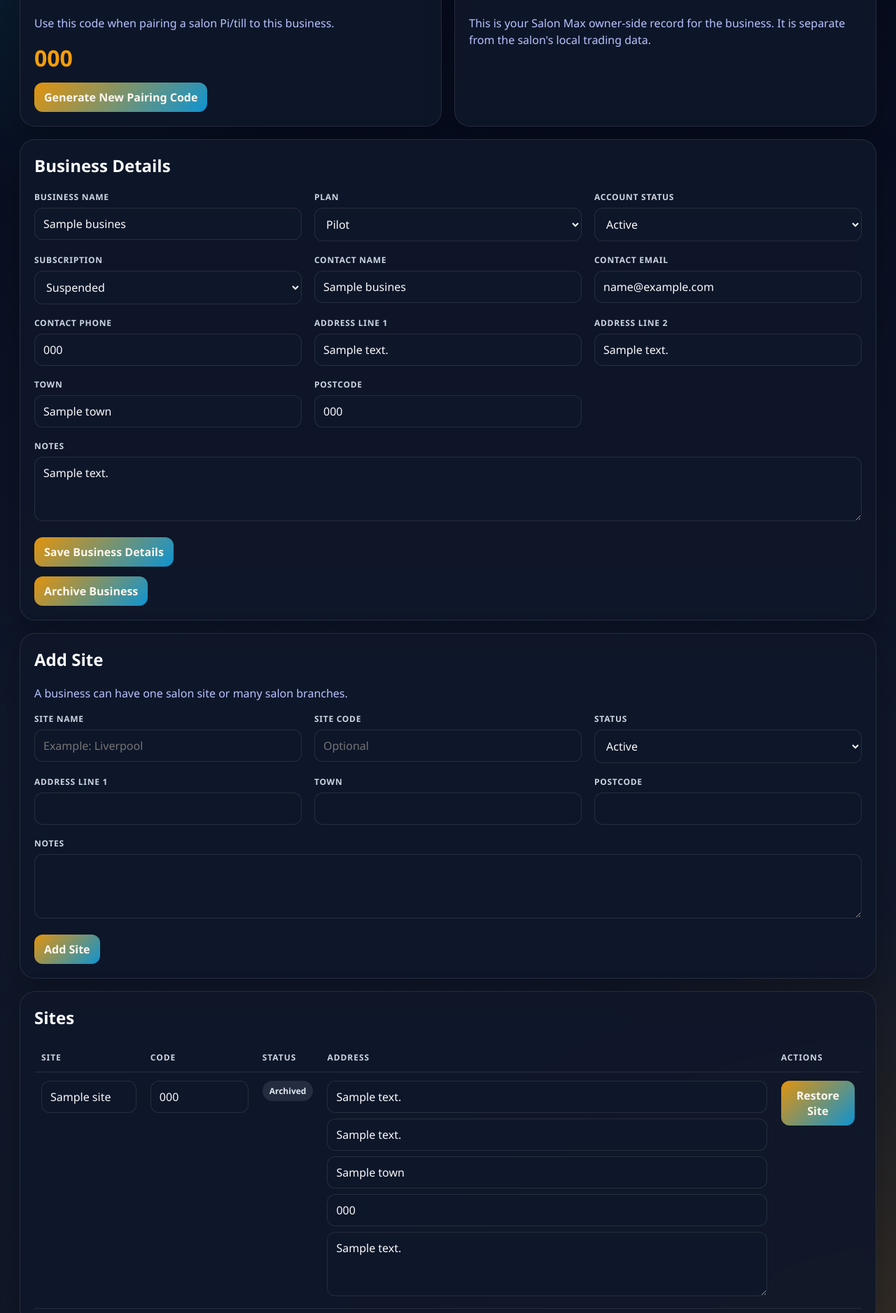
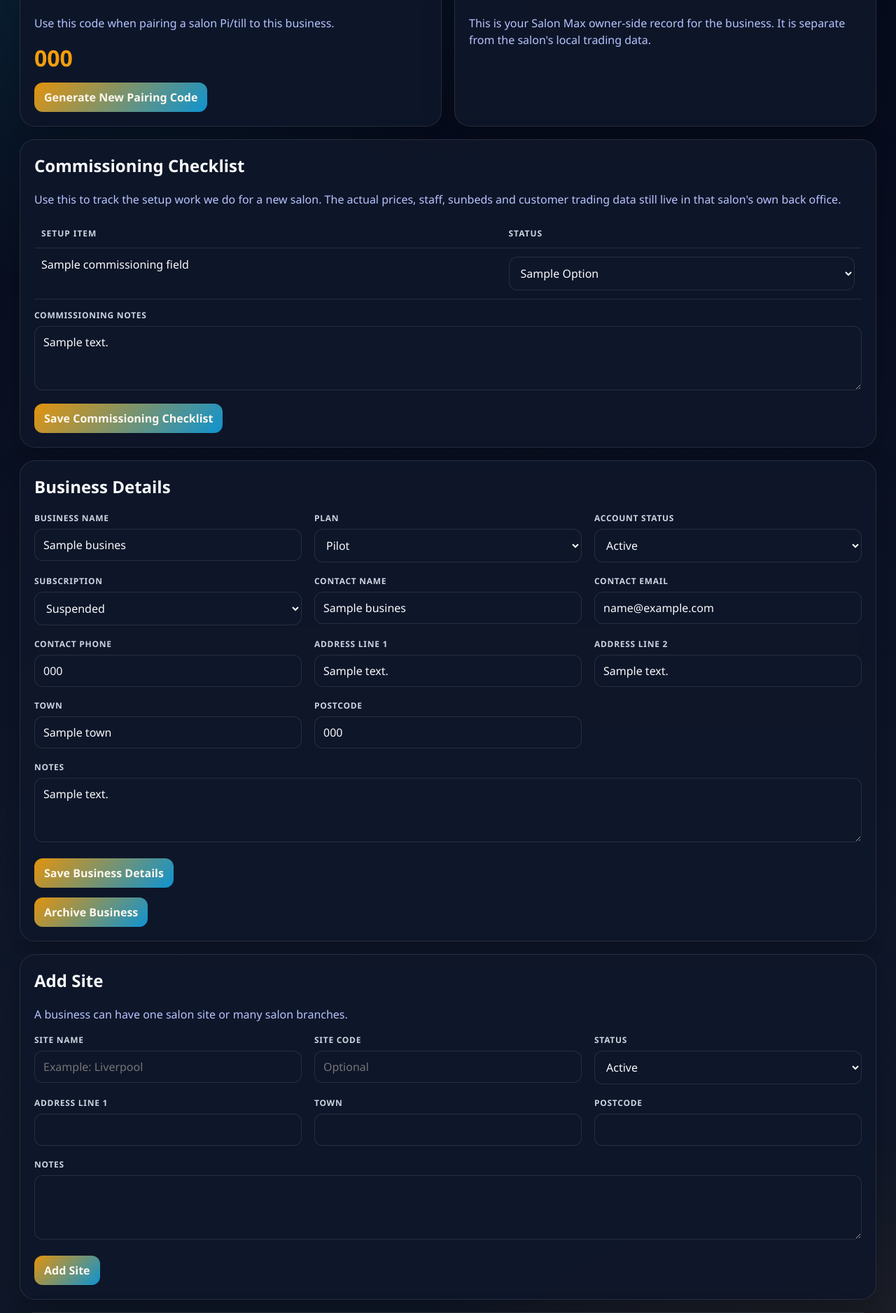
Before and after one commit to benparker1984/salon-max-platform, a Flask app: template templates/business.html in a window 1280 px wide. Shown: the part 579-2456 px from the top of the page at 70% size. Run offline with Flask 3, Linux system fonts and the light colour scheme; the visitor is signed in with stand-in values (Sample User, id 1); the template is opened without the code that fills it: most values are stand-ins (such as "Sample title", 1, 10 or a date in 2020); data that the repository does not hold is empty; some libraries are stand-ins or nearby versions.

Commit message:
Add files via upload

```diff
--- a/templates/business.html
+++ b/templates/business.html
@@ -26,6 +26,42 @@
         <h2>Provider Notes</h2>
         <p class="muted">This is your Salon Max owner-side record for the business. It is separate from the salon's local trading data.</p>
     </div>
+</section>
+
+<section class="panel">
+    <h2>Commissioning Checklist</h2>
+    <p class="muted">Use this to track the setup work we do for a new salon. The actual prices, staff, sunbeds and customer trading data still live in that salon's own back office.</p>
+    <form method="post" action="{{ url_for('update_commissioning', public_id=business.public_id) }}">
+        <table>
+            <thead>
+                <tr>
+                    <th>Setup item</th>
+                    <th>Status</th>
+                </tr>
+            </thead>
+            <tbody>
+                {% for field, label in commissioning_fields %}
+                <tr>
+                    <td>{{ label }}</td>
+                    <td>
+                        <select name="{{ field }}">
+                            {% for option in commissioning_status_options %}
+                            <option value="{{ option }}" {% if business[field] == option %}selected{% endif %}>{{ option.replace("_", " ")|title }}</option>
+                            {% endfor %}
+                        </select>
+                    </td>
+                </tr>
+                {% endfor %}
+            </tbody>
+        </table>
+        <div style="margin-top:14px;">
+            <label>Commissioning notes</label>
+            <textarea name="commissioning_notes" placeholder="Example: Waiting for salon logo, opening hours and final sunbed photos.">{{ business.commissioning_notes }}</textarea>
+        </div>
+        <div style="margin-top:14px;">
+            <button type="submit">Save Commissioning Checklist</button>
+        </div>
+    </form>
 </section>
 
 <section class="panel">
```
